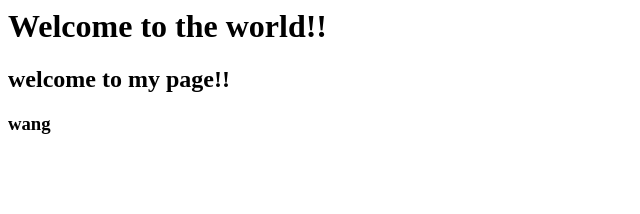
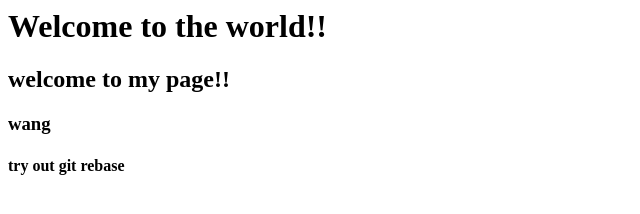
Before and after one commit to xiaoping-wang1989/react-front-end, a plain HTML site: page index.html in a window 1280 px wide. Shown: the whole page, without its empty margins (0-640 px from the left). Drawn offline with Linux system fonts and the light colour scheme.

Commit message:
try out git rebase

```diff
--- a/index.html
+++ b/index.html
@@ -7,5 +7,6 @@
         <h1>Welcome to the world!!<h1>
         <h2>welcome to my page!!</h2>
         <h3>wang</h3>
+        <h4>try out git rebase</h4>
     </body>
 </html>
```
